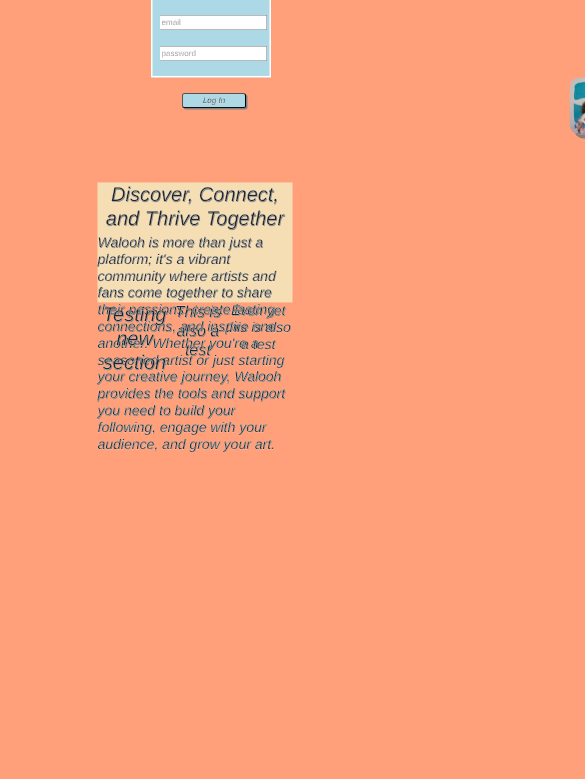
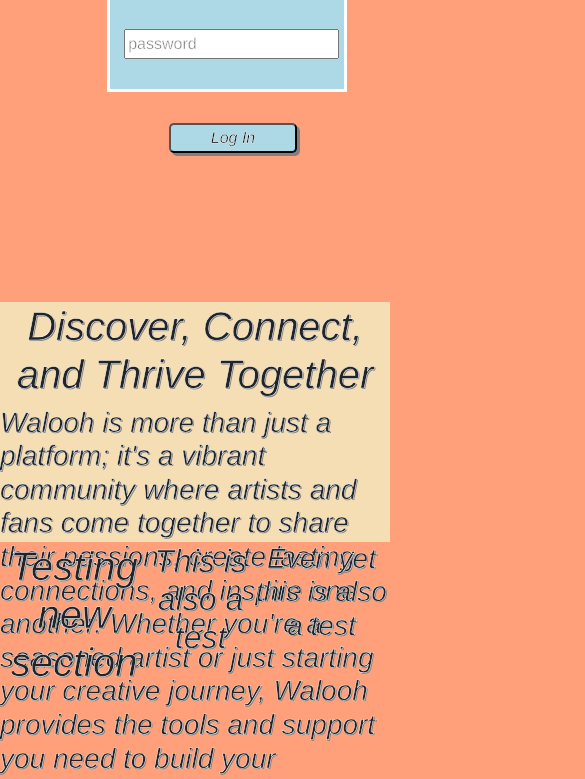
Before and after one commit to kelving123/Walooh, a plain HTML site: page index.html in a window 390 px wide. Shown: the part 568-1347 px from the top of the page, 585 px wide, since content can reach past the window. Before the commit the page ends 1262 px from the top, so only its background shows below. Drawn offline with nearby package versions, Linux system fonts and the light colour scheme.

Commit message:
removed transformation

```diff
--- a/style.css
+++ b/style.css
@@ -91,7 +91,6 @@ button {
 
 @media only screen and (max-width: 480px) {
   body {
-    transform: scale(0.5); /* scales down the entire website to 50% on screens with a max-width of 480px */
   }
 
 
```
